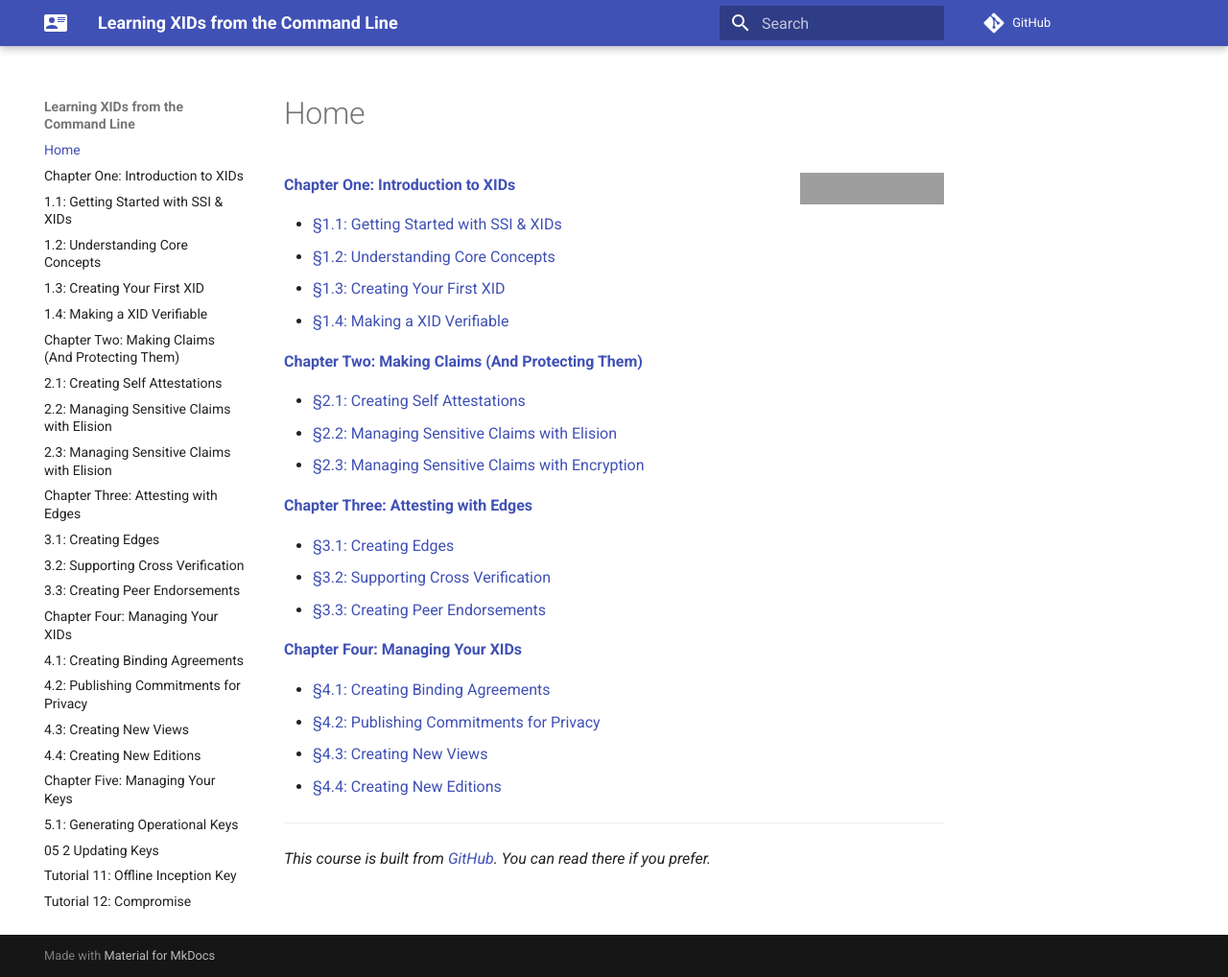
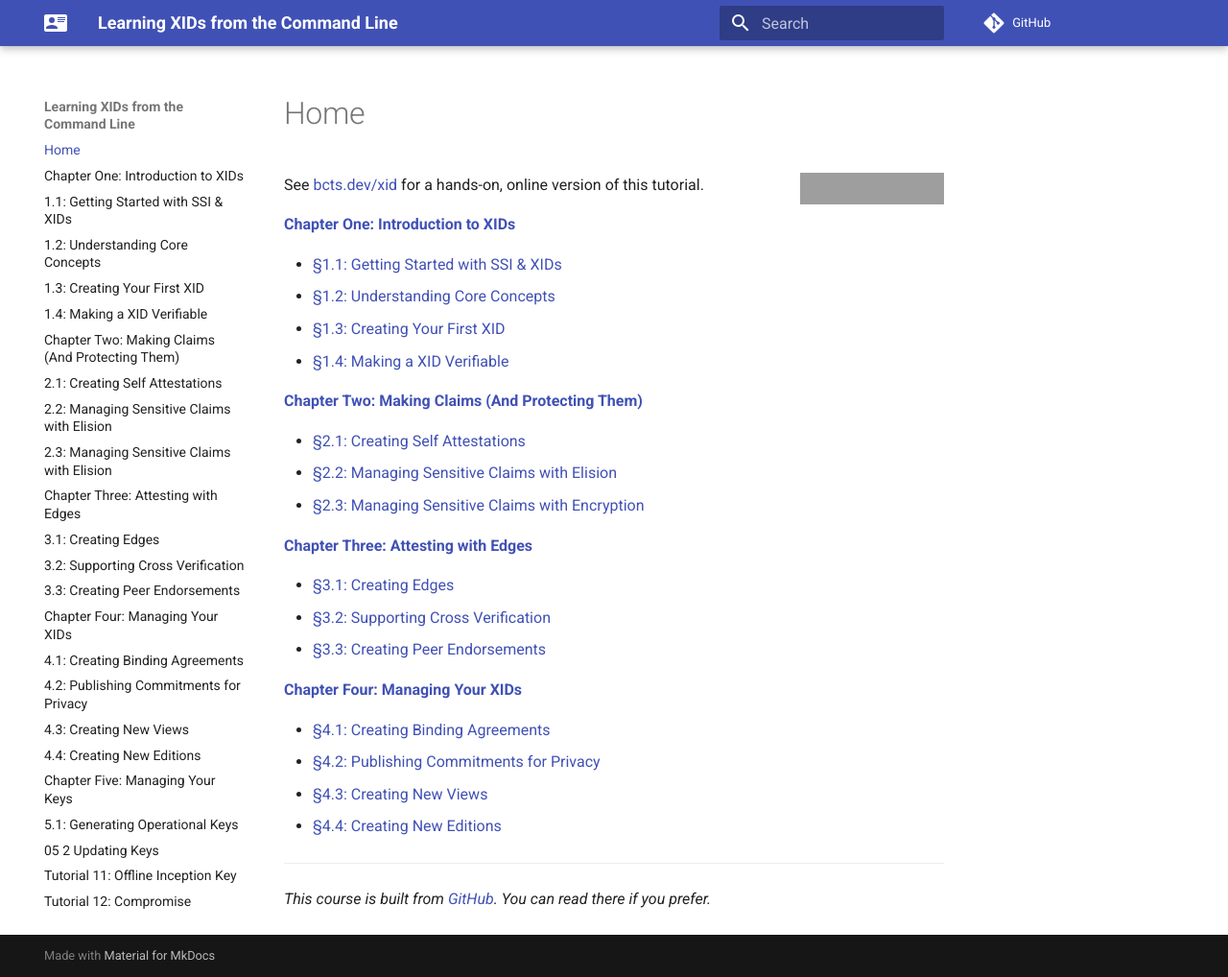
Before and after one commit to BlockchainCommons/XID-Quickstart, an MkDocs documentation site: the page built from docs/index.md, in a window 1280 px wide and 1018 px high. Shown: the whole window at 96% size. Built offline with MkDocs 1.6.1 and Material for MkDocs 9.7.7, drawn with Linux system fonts in a browser that asks for light colours; comment, search, counter and statistics services are not loaded; grey boxes are pictures that could not be loaded.

Commit message:
added bcts

```diff
--- a/docs/index.md
+++ b/docs/index.md
@@ -1,4 +1,6 @@
 <img src="https://developer.blockchaincommons.com/assets/badges/xid-quickstart.png" width=150 style="float: right">
+See [bcts.dev/xid](https://bcts.dev/xid) for a hands-on, online version of this tutorial.
+
 [**Chapter One: Introduction to XIDs**](01_0_Introduction.md)
 
 * [§1.1: Getting Started with SSI & XIDs](01_1_Getting_Started_SSI_XIDs.md)
```
